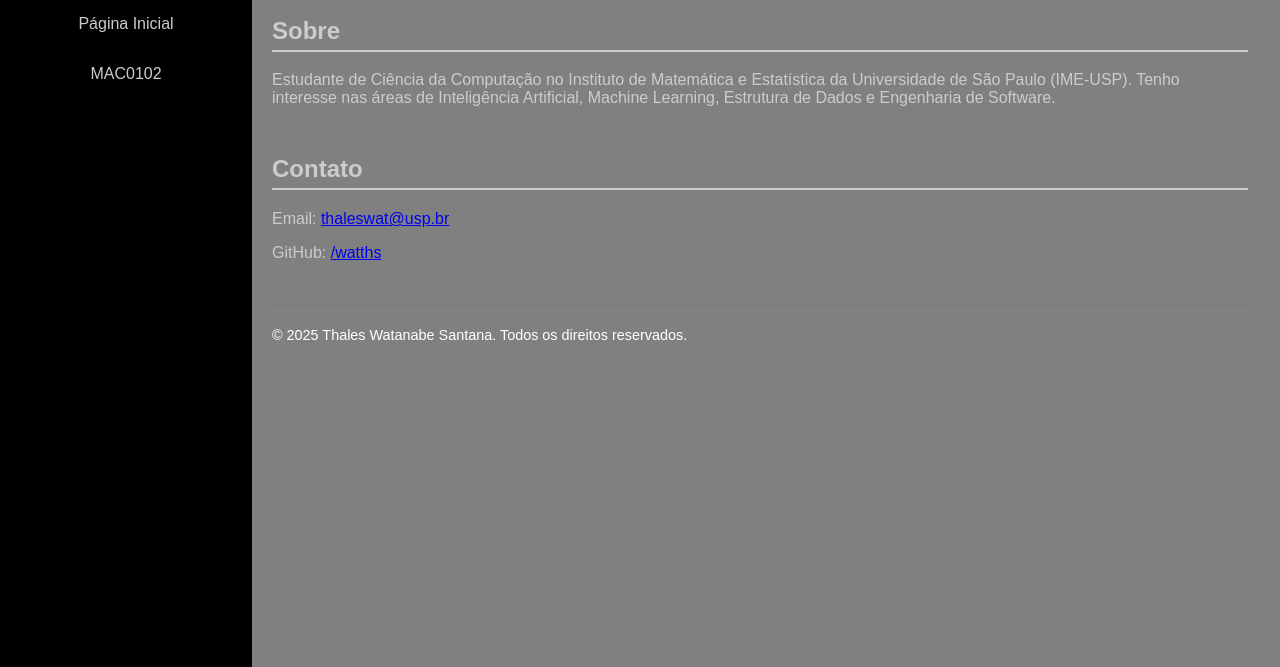
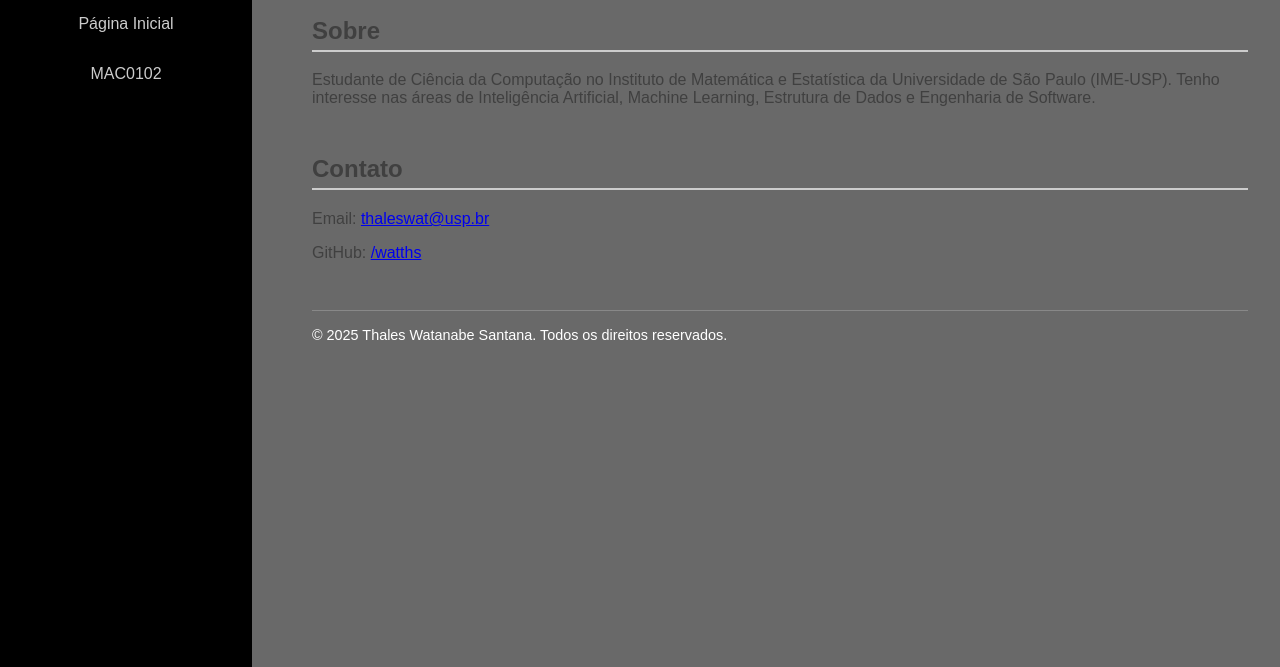
Before and after one commit to watths/watths.github.io, a plain HTML site: page index.html in a window 1280 px wide. Shown: the part 133-800 px from the top of the page. Drawn offline with Linux system fonts and the light colour scheme.

Commit message:
teste com outras cores

```diff
--- a/index.html
+++ b/index.html
@@ -10,8 +10,8 @@
       font-family: Arial, sans-serif;
       display: flex;
       min-height: 100vh;
-      background-color: gray;
-      color: #ccc;
+      background-color: dimgray;
+      color: #404040;
     }
 
     .sidebar {
@@ -44,7 +44,7 @@
     }
 
     .content {
-      margin-left: 240px;
+      margin-left: 280px;
       padding: 2rem;
       flex: 1;
     }
```
